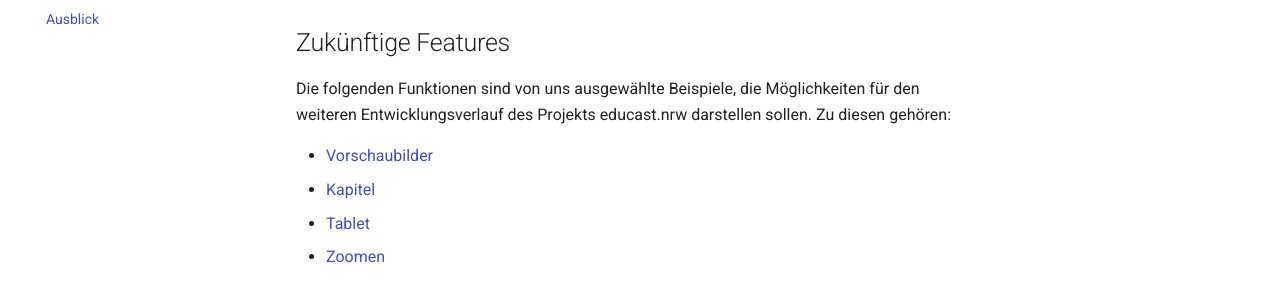
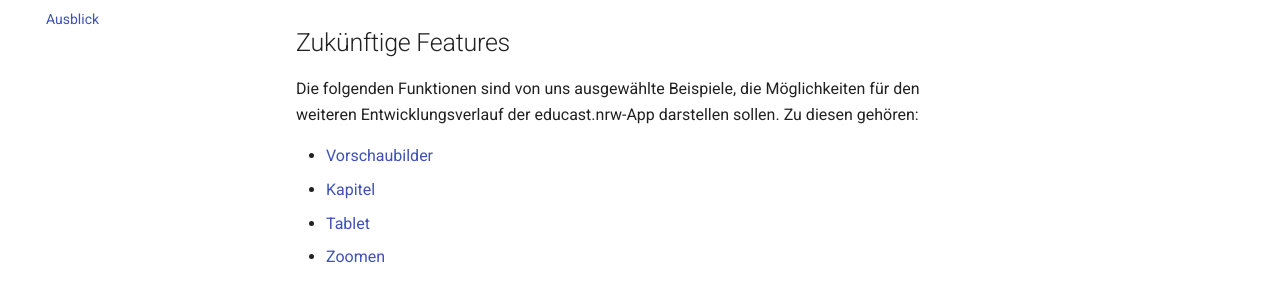
Before and after one commit to educastmobileapp/docs, an MkDocs documentation site: the page built from docs/future_work.md, in a window 1280 px wide and 900 px high. Shown: the part 388-686 px from the top of the window. Built offline with MkDocs 1.6.1 and Material for MkDocs 9.7.7, drawn with Linux system fonts in a browser that asks for light colours.

Commit message:
Change formulation

```diff
--- a/docs/future_work.md
+++ b/docs/future_work.md
@@ -9,7 +9,7 @@ Basierend auf dem aktuellen Stand soll an dieser Stelle ein Ausblick über zukü
 
 ## Zukünftige Features
 
-Die folgenden Funktionen sind von uns ausgewählte Beispiele, die Möglichkeiten für den weiteren Entwicklungsverlauf des Projekts educast.nrw darstellen sollen.
+Die folgenden Funktionen sind von uns ausgewählte Beispiele, die Möglichkeiten für den weiteren Entwicklungsverlauf der educast.nrw-App darstellen sollen.
 Zu diesen gehören:
 
 * [Vorschaubilder](#vorschaubilder)
```
